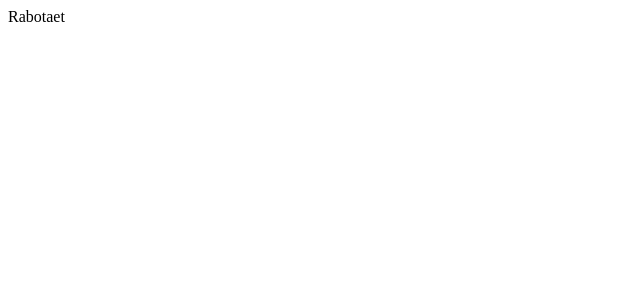
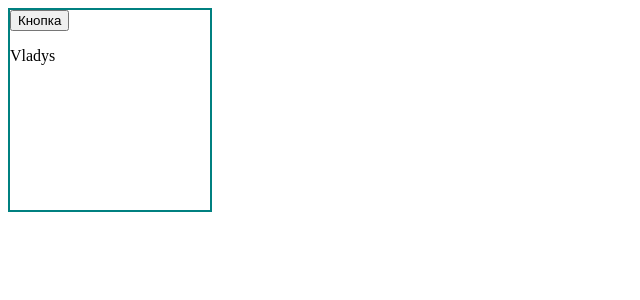
Before and after one commit to vladyslav-harkusha/react_typescript_learn_project, a React (Create React App) app: page / in a window 1280 px wide. Shown: the top 300 px of the page, without its empty margins (0-640 px from the left). Built offline with nearby package versions, Linux system fonts and the light colour scheme.

Commit message:
add Card component

```diff
--- a/src/App.tsx
+++ b/src/App.tsx
@@ -1,9 +1,16 @@
-
+import { Card, CardVariant } from "./components/Card";
 
 export const App = () => {
   return (
     <div>
-      Rabotaet
+      <Card
+        variant={CardVariant.outlined}
+        width="200px"
+        height="200px"
+      >
+        <button>Кнопка</button>
+        <p>Vladys</p>
+      </Card>
     </div>
   )
-}
+};
--- /dev/null
+++ b/src/components/Card.tsx
@@ -0,0 +1,35 @@
+import { FC, ReactElement } from "react";
+
+export enum CardVariant {
+  outlined = "outlined",
+  primary = "primary",
+}
+
+interface CardProps {
+  width: string;
+  height: string;
+  variant: CardVariant;
+  children: ReactElement[];
+}
+
+export const Card: FC<CardProps> =
+  ({
+    width,
+    height,
+    variant,
+    children,
+  }) => {
+
+  return (
+    <div
+      style={{
+        width,
+        height,
+        border: variant === CardVariant.outlined ? "2px solid teal" : "none",
+        background: variant === CardVariant.primary ? "wheat" : "none",
+      }}
+    >
+      {children}
+    </div>
+  )
+};
```
